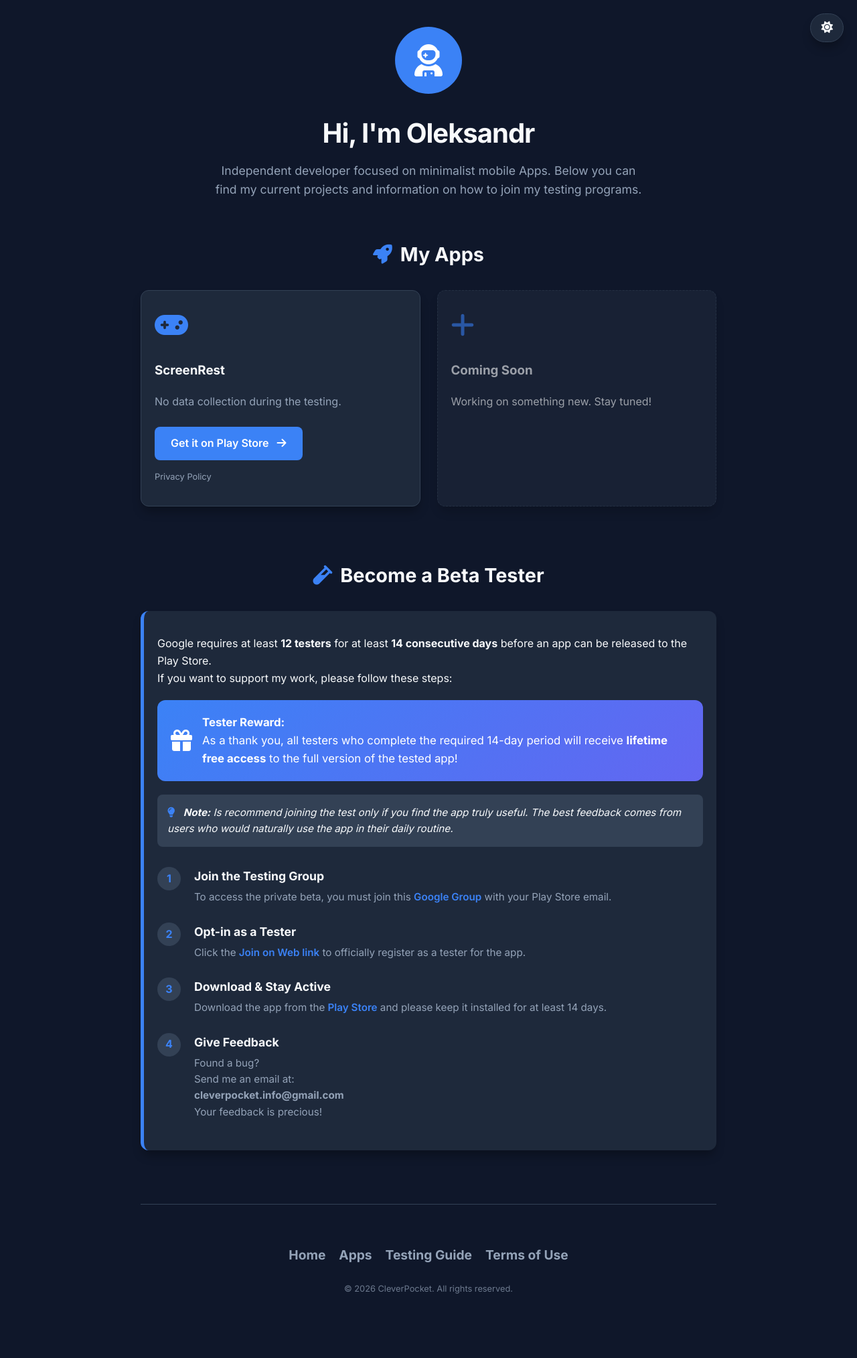
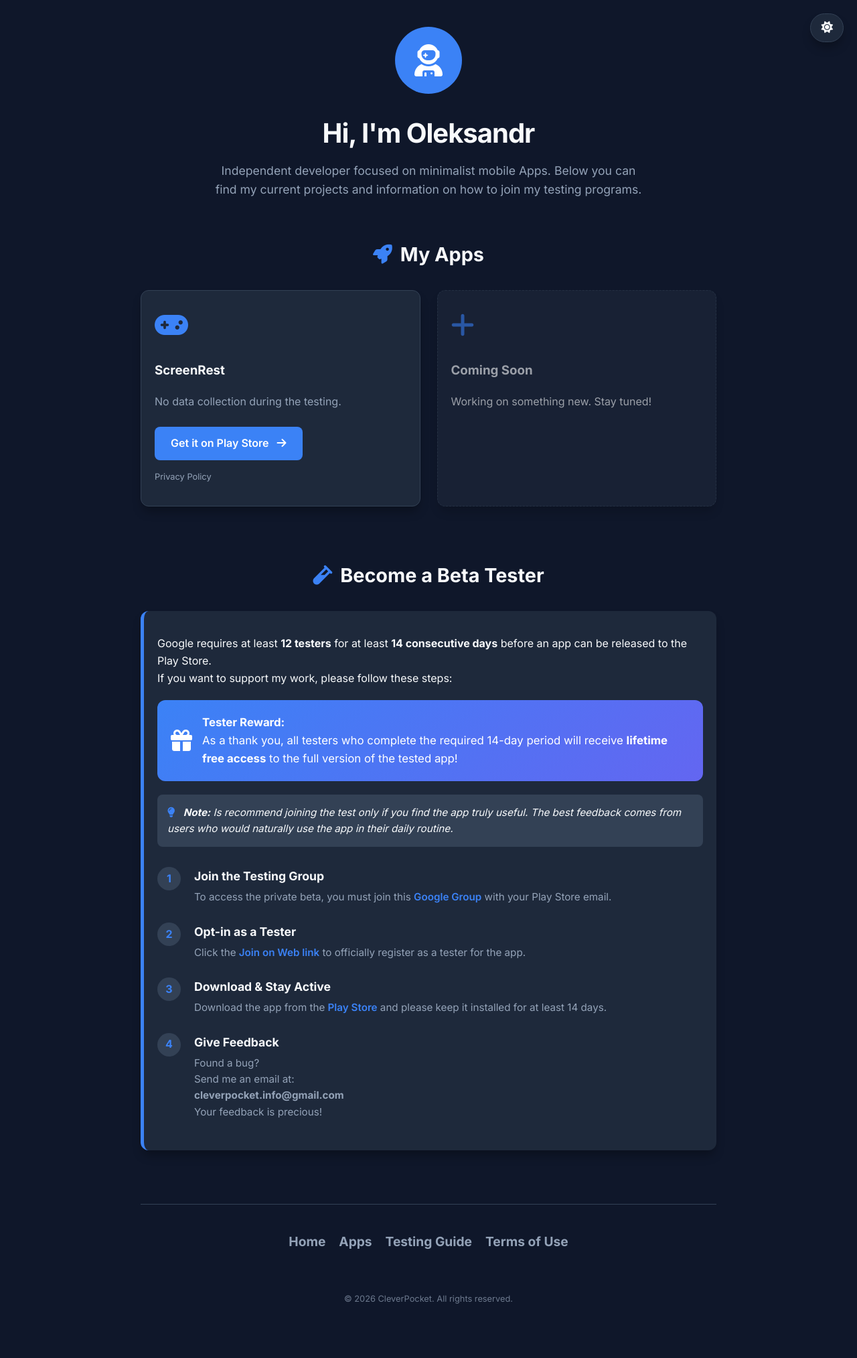
Before and after one commit to digitalcreat0r/sitoweb, a Jekyll site: the page built from index.html, in a window 1280 px wide. Shown: the whole page at 67% size. Built offline with Jekyll 4.4.1, drawn with Linux system fonts in a browser that asks for light colours.

Commit message:
aggiornamento

```diff
--- a/assets/css/style.css
+++ b/assets/css/style.css
@@ -189,13 +189,13 @@ h2 i { color: var(--primary-color); }
 /* --- FOOTER REVISIONATO --- */
 footer {
     text-align: center;
-    padding: 60px 20px 40px; /* Più respiro sopra e sotto */
+    padding: 40px 20px 20px; /* Più respiro sopra e sotto */
     border-top: 1px solid var(--border-color);
     color: var(--text-muted);
 }
 
 .footer-links {
-    margin-bottom: 25px;
+    margin-bottom: 30px;
     display: flex;
     justify-content: center;
     flex-wrap: wrap;
@@ -217,7 +217,7 @@ footer {
 .copyright {
     font-size: 0.8rem;
     opacity: 0.7;
-    margin-top: 20px;
+    margin-top: 60px;
 }
 
 /* --- BOTTONE SWITCH TEMA (UI) --- */
```
